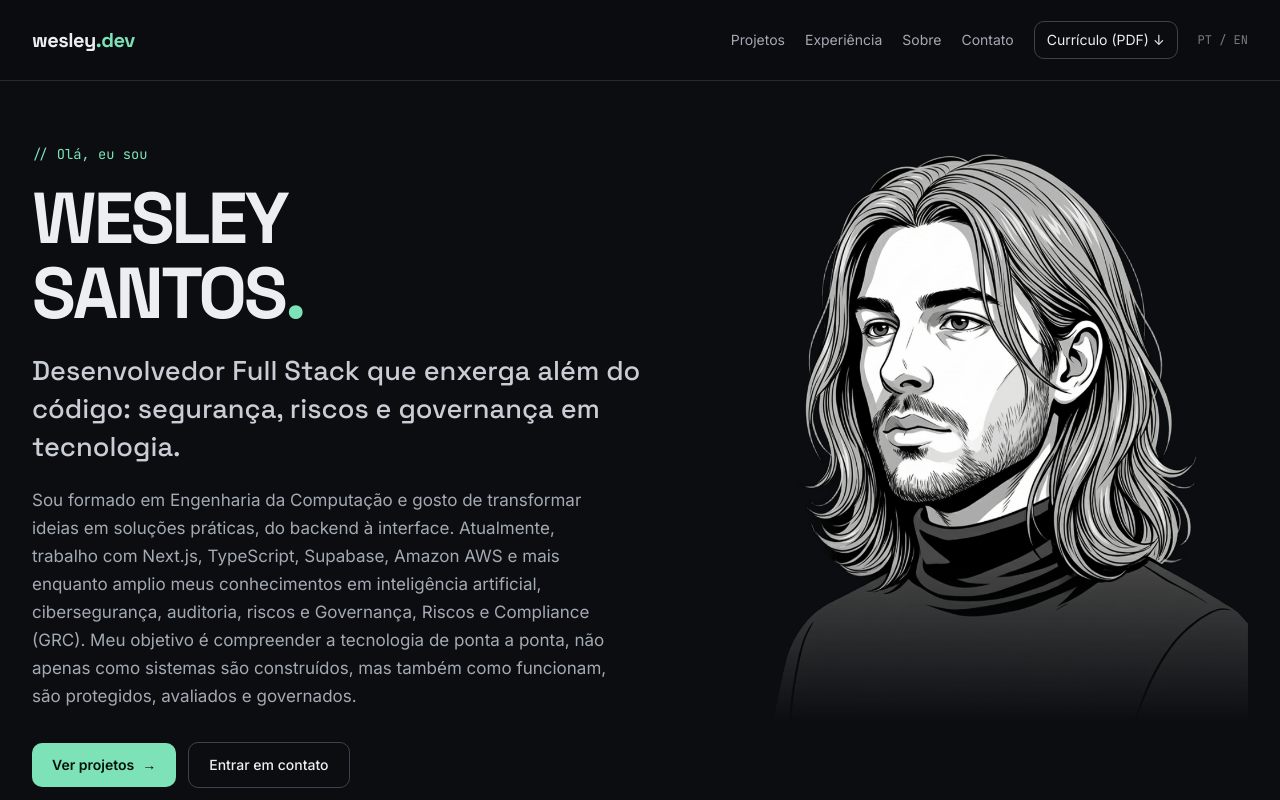
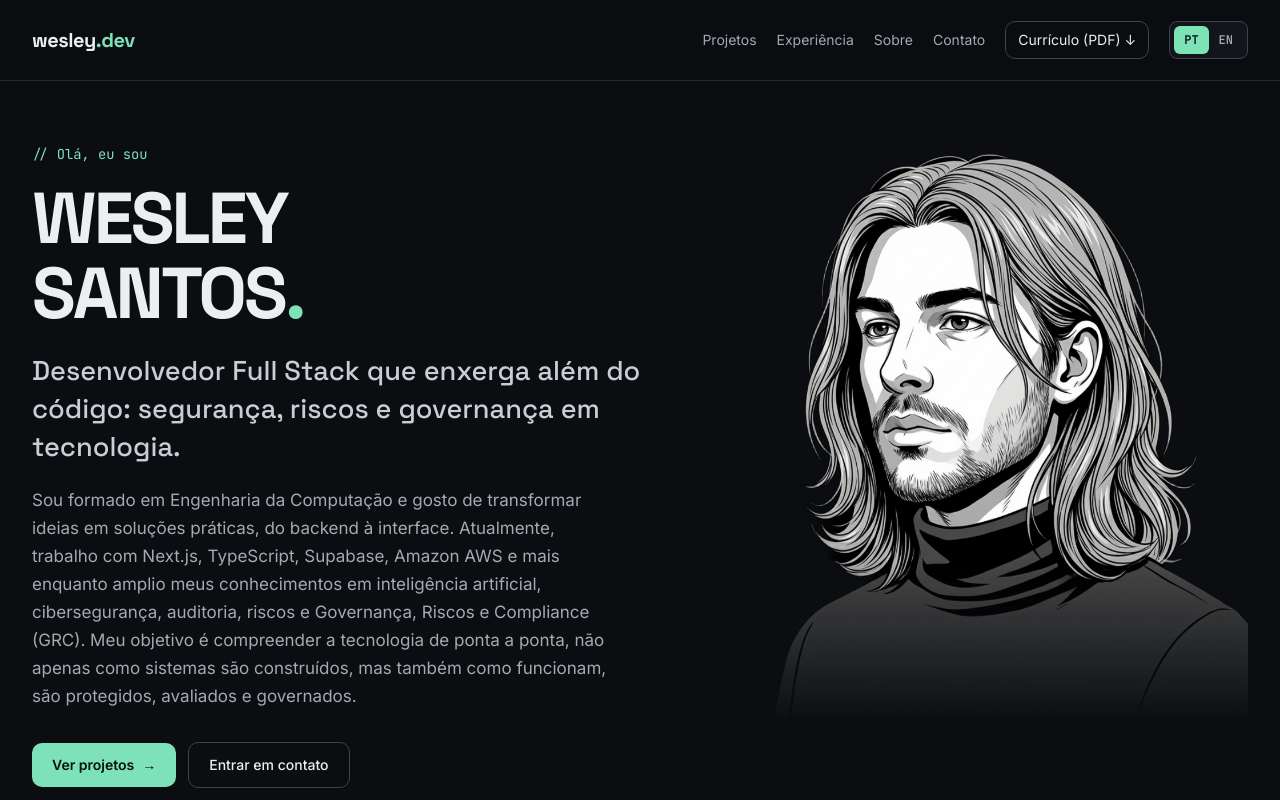
Before and after one commit to TitanCodeXD/Portfolio-Dev, a Next.js app: page / in a window 1280 px wide. Shown: the top 800 px of the page. Built offline with nearby package versions, Linux system fonts and the light colour scheme.

Commit message:
feat: language toggle working

```diff
--- a/src/components/layout/header.tsx
+++ b/src/components/layout/header.tsx
@@ -1,6 +1,7 @@
 'use client';
 
 import { useState } from 'react';
+import { usePathname } from 'next/navigation';
 
 const navigation = [
     { label: 'Início', href: '#inicio' },
@@ -12,6 +13,44 @@ const navigation = [
 
 export function Header() {
     const [isMenuOpen, setIsMenuOpen] = useState(false);
+
+    const pathname = usePathname();
+    const isEnglish = pathname === '/en';
+
+    const languageSelector = (
+        <div
+            className="inline-flex items-center rounded-lg border border-border-strong bg-surface p-1"
+            aria-label="Selecionar idioma"
+        >
+            <button
+                type="button"
+                aria-label="Mudar idioma para português"
+                aria-current={!isEnglish ? 'page' : undefined}
+                onClick={() => {
+                    if (isEnglish) window.location.href = '/';
+                }}
+                className={`rounded-md px-2.5 py-1.5 font-mono text-xs font-semibold transition-all duration-200 ${
+                    !isEnglish ? 'bg-accent text-[#06120C]' : 'text-muted hover:text-foreground'
+                }`}
+            >
+                PT
+            </button>
+
+            <button
+                type="button"
+                aria-label="Switch language to English"
+                aria-current={isEnglish ? 'page' : undefined}
+                onClick={() => {
+                    if (!isEnglish) window.location.href = '/en';
+                }}
+                className={`rounded-md px-2.5 py-1.5 font-mono text-xs font-semibold transition-all duration-200 ${
+                    isEnglish ? 'bg-accent text-[#06120C]' : 'text-muted hover:text-foreground'
+                }`}
+            >
+                EN
+            </button>
+        </div>
+    );
 
     return (
         <header className="fixed inset-x-0 top-0 z-50 w-full border-b border-border bg-background/80 backdrop-blur-md">
@@ -49,28 +88,12 @@ export function Header() {
                         Currículo (PDF) ↓
                     </a>
 
-                    <button
-                        type="button"
-                        aria-label="Idioma atual: português"
-                        title="A versão em inglês será implementada posteriormente"
-                        disabled
-                        className="whitespace-nowrap font-mono text-xs text-muted opacity-70"
-                    >
-                        PT / EN
-                    </button>
+                    {languageSelector}
                 </div>
 
                 {/* Controles mobile */}
                 <div className="flex items-center gap-4 md:hidden">
-                    <button
-                        type="button"
-                        aria-label="Idioma atual: português"
-                        title="A versão em inglês será implementada posteriormente"
-                        disabled
-                        className="font-mono text-xs text-muted opacity-70"
-                    >
-                        PT / EN
-                    </button>
+                    {languageSelector}
 
                     <button
                         type="button"
```
